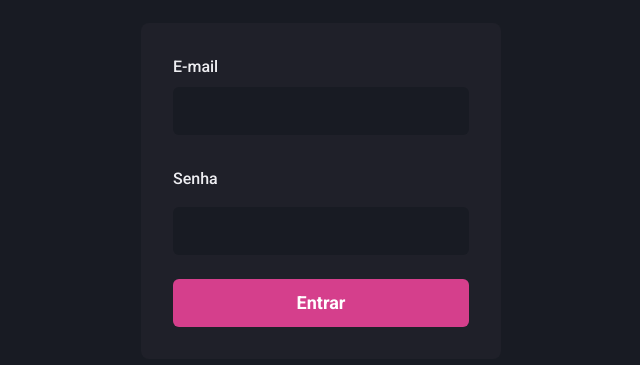
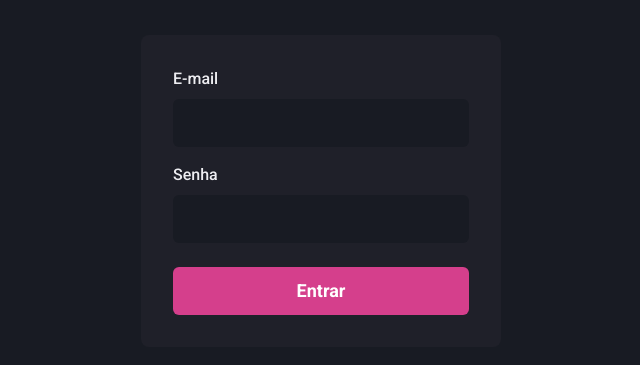
Before and after one commit to LeonardoCD/dashgo, a Next.js app: page / in a window 1280 px wide. Shown: the part 209-574 px from the top of the page, without its empty margins (319-959 px from the left). Built offline with nearby package versions, Linux system fonts and the light colour scheme.

Commit message:
feat: SignIn

```diff
--- a/src/pages/index.tsx
+++ b/src/pages/index.tsx
@@ -1,6 +1,7 @@
-import { Button, Flex, FormControl, FormLabel, Input, Stack } from "@chakra-ui/react";
+import { Button, Flex, Stack } from "@chakra-ui/react";
+import { Input } from "../components/Form/Input";
 
-export default function Home() {
+export default function SignIn() {
   return (
     <Flex
       w="100vw"
@@ -18,39 +19,8 @@ export default function Home() {
         flexDir="column"
       >
         <Stack spacing="4">
-          <FormControl>
-            <FormLabel htmlFor="email">E-mail</FormLabel>
-
-            <Input
-              name="email"
-              id="email"
-              type="email"
-              focusBorderColor="pink.500"
-              bgColor="gray.900"
-              variant="filled"
-              _hover={{
-                bgColor: "gray.900"
-              }}
-              size="lg"
-            />
-          </FormControl>
-
-          <FormControl>
-
-          </FormControl>
-          <FormLabel htmlFor="password">Senha</FormLabel>
-            <Input
-              name="password"
-              id="password"
-              type="password"
-              focusBorderColor="pink.500"
-              bgColor="gray.900"
-              variant="filled"
-              _hover={{
-                bgColor: "gray.900"
-              }}
-              size="lg"
-            />
+          <Input type="email" name="email" label="E-mail" />
+          <Input type="password" name="password" label="Senha" />
         </Stack>
 
         <Button
```
